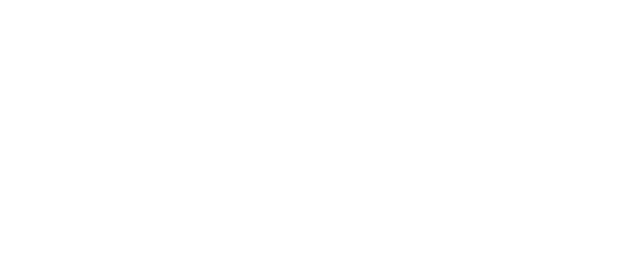
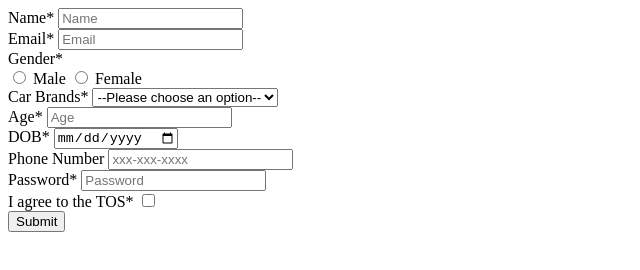
Before and after one commit to acciojob/signup-form-car-pratiktrack, a website: page main.html in a window 1280 px wide. Shown: the whole page, without its empty margins (0-640 px from the left). Drawn offline with Linux system fonts and the light colour scheme.

Commit message:
created a submission

```diff
--- a/main.html
+++ b/main.html
@@ -8,6 +8,54 @@
 
 <body>
 	<!-- the entire body must be written by student -->
+	<form method="post">
+  <div>
+    <label for="name">Name*</label>
+    <input type="text" id="name" name="name" placeholder="Name" required>
+  </div>
+  <div>
+    <label for="email">Email*</label>
+    <input type="email" id="email" name="email" placeholder="Email" required>
+  </div>
+  <div>
+    <label>Gender*</label><br>
+    <input type="radio" id="gender_m" name="gender" value="male" required>
+    <label for="gender_m">Male</label>
+    <input type="radio" id="gender_f" name="gender" value="female">
+    <label for="gender_f">Female</label>
+  </div>
+  <div>
+    <label for="cars">Car Brands*</label>
+    <select id="cars" name="cars" required>
+      <option value="" selected disabled>--Please choose an option--</option>
+      <option value="BMW">BMW</option>
+      <option value="Audi">Audi</option>
+      <option value="Mercedez">Mercedez</option>
+    </select>
+  </div>
+  <div>
+    <label for="age">Age*</label>
+    <input type="number" id="age" name="age" placeholder="Age" required>
+  </div>
+  <div>
+    <label for="dob">DOB*</label>
+    <input type="date" id="dob" name="dob" required>
+  </div>
+  <div>
+    <label for="tel">Phone Number</label>
+    <input type="tel" id="tel" name="tel" placeholder="xxx-xxx-xxxx" pattern="[0-9]{3}-[0-9]{3}-[0-9]{4}">
+  </div>
+  <div>
+    <label for="password">Password*</label>
+    <input type="password" id="password" name="password" placeholder="Password" required>
+  </div>
+  <div>
+    <label for="tos">I agree to the TOS*</label>
+    <input type="checkbox" id="tos" name="tos" required>
+  </div>
+  <button type="submit">Submit</button>
+</form>
+
     <script type="text/javascript" src="./script.js">
 </script>
 
```
Also changed, not shown: styles.css (line endings or trailing spaces).
